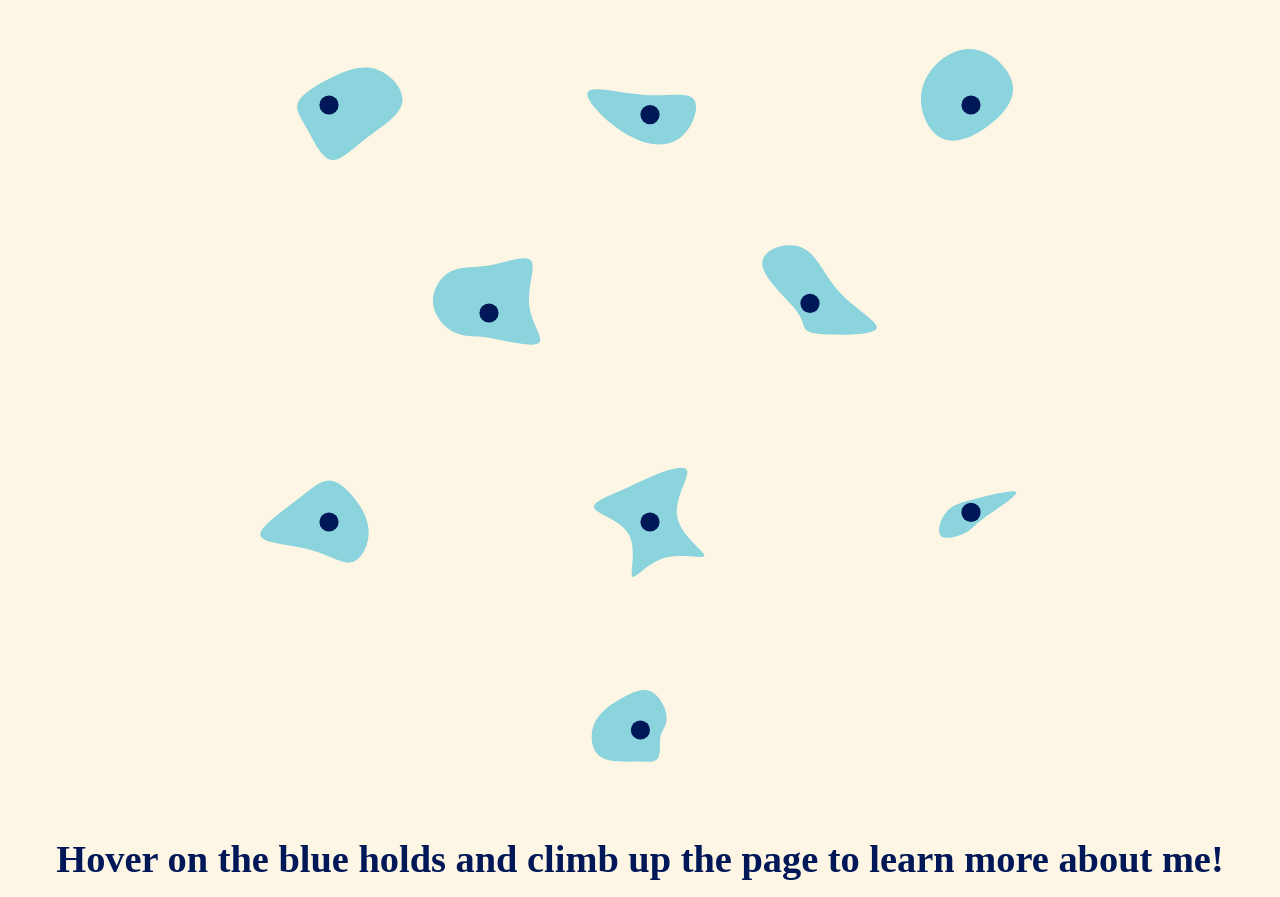
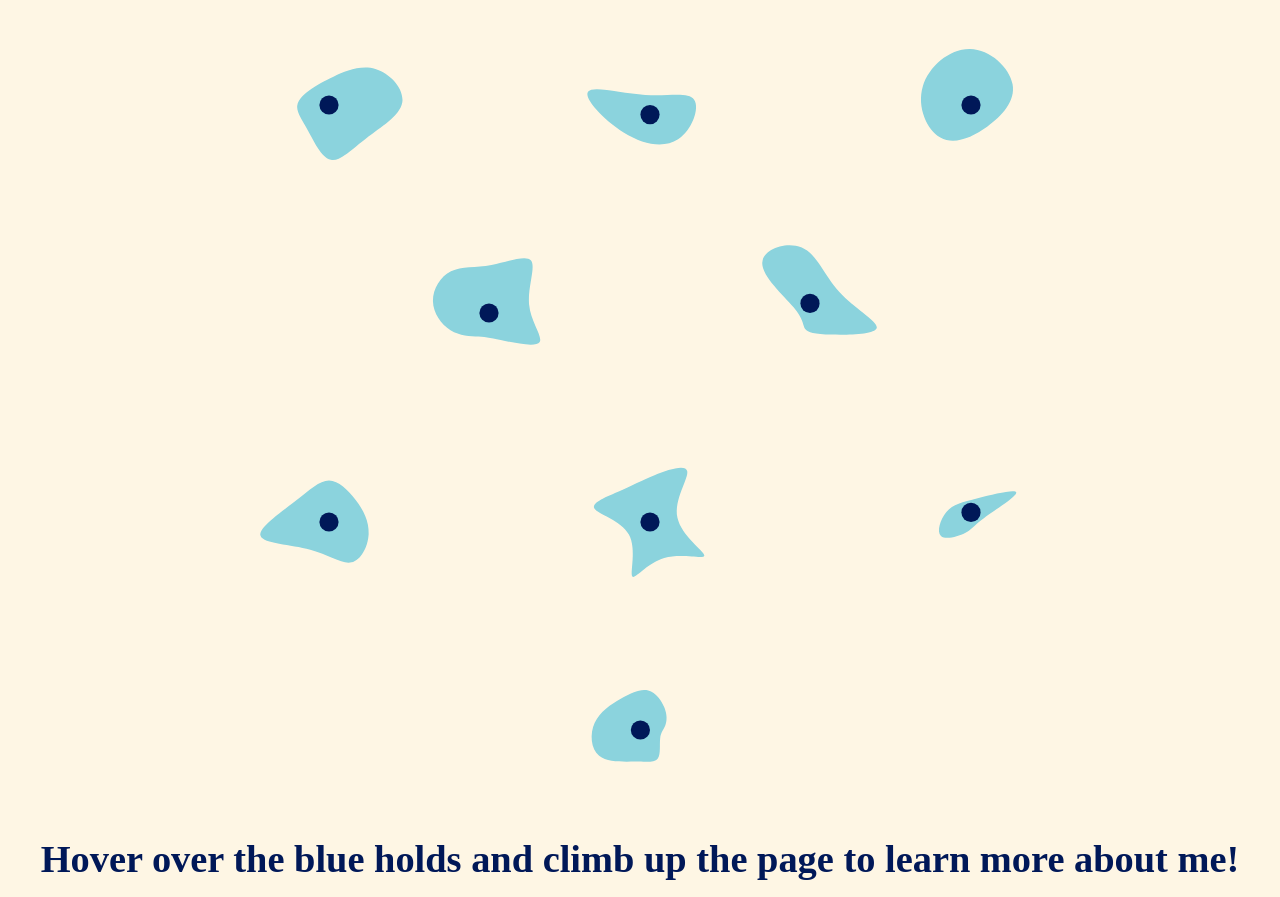
Before and after one commit to meganklu/AboutMe, a plain HTML site: page index.html in a window 1280 px wide. Shown: the part 607-1504 px from the top of the page. Drawn offline with nearby package versions, Linux system fonts and the light colour scheme; a web font is replaced by a local one.

Commit message:
minor edit

```diff
--- a/index.html
+++ b/index.html
@@ -96,7 +96,7 @@
       </div>
     </div>
 
-    <h2>Hover on the blue holds and climb up the page to learn more about me!</h2>
+    <h2>Hover over the blue holds and climb up the page to learn more about me!</h2>
   </body>
 </html>
 
```
